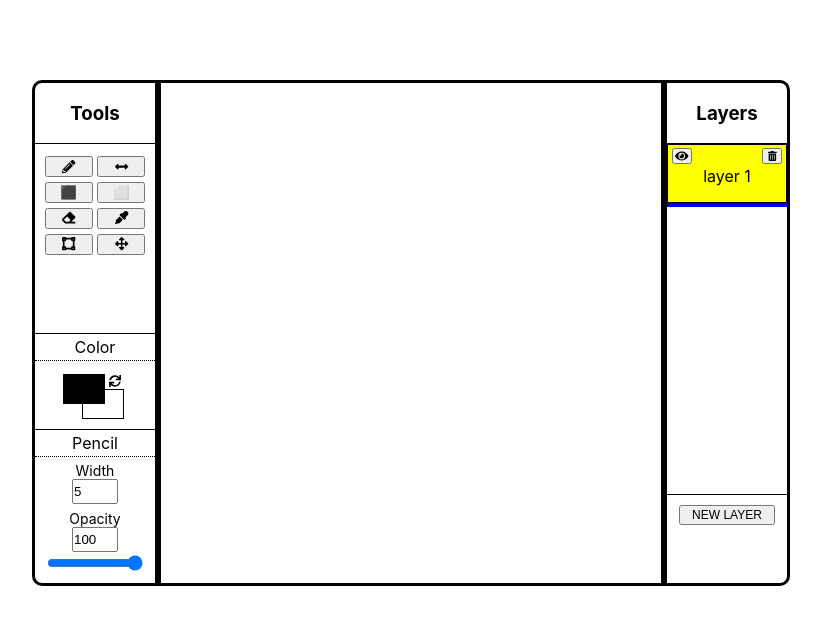
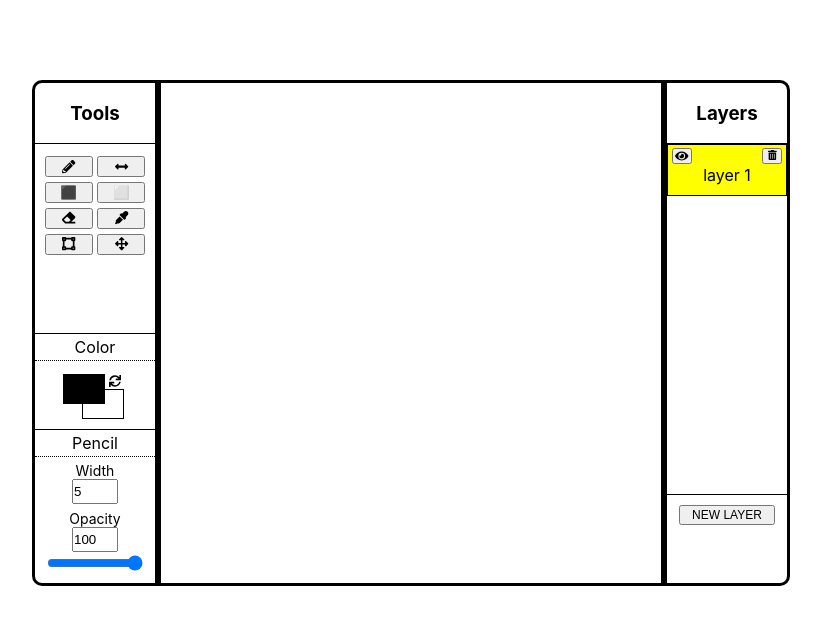
Before and after one commit to DuckEverlasting/snapshot, a React (Create React App) app: page / in a window 1280 px wide. Both pictures are taken after a click on the button "NEW LAYER". Shown: the top 624 px of the page, without its empty margins (229-1050 px from the left). Built offline with nearby package versions, Linux system fonts and the light colour scheme.

Commit message:
got react beautiful dnd working, added layer renaming

```diff
--- a/package.json
+++ b/package.json
@@ -9,7 +9,7 @@
     "@fortawesome/free-solid-svg-icons": "^5.9.0",
     "@fortawesome/react-fontawesome": "^0.1.4",
     "react": "^16.8.6",
-    "react-beautiful-dnd": "^11.0.4",
+    "react-beautiful-dnd": "^11.0.5",
     "react-dom": "^16.8.6",
     "react-redux": "^7.1.0",
     "react-scripts": "3.0.1",
--- a/src/actions/index.js
+++ b/src/actions/index.js
@@ -7,7 +7,10 @@ export const [
   CLEAR_LAYER_QUEUE,
   UPDATE_LAYER_OPACITY,
   UPDATE_LAYER_ORDER,
-  CARD_DRAGOVER,
+  ENABLE_LAYER_RENAME,
+  UPDATE_LAYER_NAME,
+  DRAG_LAYERCARD,
+  END_DRAG_LAYERCARD,
   MAKE_ACTIVE_LAYER,
   MAKE_ACTIVE_TOOL,
   UPDATE_TOOL_SETTINGS,
@@ -21,7 +24,10 @@ export const [
   "CLEAR_LAYER_QUEUE",
   "UPDATE_LAYER_OPACITY",
   "UPDATE_LAYER_ORDER",
-  "CARD_DRAGOVER",
+  "ENABLE_LAYER_RENAME",
+  "UPDATE_LAYER_NAME",
+  "DRAG_LAYERCARD",
+  "END_DRAG_LAYERCARD",
   "MAKE_ACTIVE_LAYER",
   "MAKE_ACTIVE_TOOL",
   "UPDATE_TOOL_SETTINGS",
@@ -84,10 +90,30 @@ export const updateLayerOrder = (from, to) => {
   };
 };
 
-export const layerCardDragover = position => {
+export const enableLayerRename = id => {
   return {
-    type: CARD_DRAGOVER,
+    type: ENABLE_LAYER_RENAME,
+    payload: id
+  };
+};
+
+export const updateLayerName = (id, name) => {
+  return {
+    type: UPDATE_LAYER_NAME,
+    payload: {id, name}
+  };
+};
+
+export const dragLayercard = position => {
+  return {
+    type: DRAG_LAYERCARD,
     payload: position
+  };
+}
+
+export const endDragLayercard = () => {
+  return {
+    type: END_DRAG_LAYERCARD
   };
 }
 
--- a/src/components/DrawSpace.js
+++ b/src/components/DrawSpace.js
@@ -59,6 +59,7 @@ export default function DrawSpace(props) {
 
   const handleMouseDown = ev => {
     if (activeLayer === null || state.hold) return;
+    if (layerOrder.includes("staging")) dispatch(deleteLayer("staging"))
     let [x, y] = [ev.nativeEvent.offsetX, ev.nativeEvent.offsetY];
     state = {
       ...state,
--- a/src/components/LayerCard.js
+++ b/src/components/LayerCard.js
@@ -1,39 +1,25 @@
-import React from 'react';
-import { useSelector, useDispatch } from 'react-redux';
-import styled from 'styled-components';
-import { FontAwesomeIcon } from '@fortawesome/react-fontawesome'
-import { faEye, faEyeSlash, faTrashAlt } from '@fortawesome/free-solid-svg-icons'
+import React, { useRef } from "react";
+import { useSelector, useDispatch } from "react-redux";
+import { Draggable } from "react-beautiful-dnd";
+import styled from "styled-components";
+import { FontAwesomeIcon } from "@fortawesome/react-fontawesome";
+import { faEye, faEyeSlash, faTrashAlt } from "@fortawesome/free-solid-svg-icons";
 
-import { makeActiveLayer, deleteLayer, hideLayer } from '../actions';
-
-const DropContainerSC = styled.div`
-  position: relative;
-`
-
-const DropAreaTopSC = styled.div`
-  position: absolute;
-  height: 50%;
-  width: 100%;
-  top: 0%;
-  border-top: 4px solid blue;
-`
-
-const DropAreaBottomSC = styled.div`
-  position: absolute;
-  height: 50%;
-  width: 100%;
-  bottom: 0%;
-  border-bottom: 4px solid blue;
-  margin-bottom: -4px;
-`
+import {
+  makeActiveLayer,
+  deleteLayer,
+  hideLayer,
+  enableLayerRename,
+  updateLayerName
+} from "../actions";
 
 const LayerCardSC = styled.div`
   position: relative;
   border: 1px solid black;
-  background: ${props => props.active ? "yellow" : "white"};
-  opacity: ${props => props.layerHidden ? .5 : 1};
+  background: ${props => (props.active ? "yellow" : "white")};
+  opacity: ${props => (props.layerHidden ? 0.5 : 1)};
   cursor: pointer;
-`
+`;
 
 const DeleteButtonSC = styled.button`
   position: absolute;
@@ -43,7 +29,7 @@ const DeleteButtonSC = styled.button`
   right: 3%;
   top: 5%;
   font-size: 10px;
-`
+`;
 
 const HideButtonSC = styled.button`
   position: absolute;
@@ -54,48 +40,75 @@ const HideButtonSC = styled.button`
   top: 5%;
   font-size: 12px;
   line-height: 4px;
-`
+`;
 
 const NameSC = styled.p`
-  padding-top: 5px;
-`
+  margin: 20px 0 10px;
+`;
+
+const RenameSC = styled.input`
+  margin: 20px 0 10px;
+  width: 90%;
+  text-align: center;
+`;
 
 export default function LayerCard(props) {
-  const { cardDragPosition, activeLayer } = useSelector(state => state)
+  const nameBox = useRef();
+  const { activeLayer } = useSelector(state => state);
   const dispatch = useDispatch();
-
-  const dragHandler = ev => {
-
-  }
 
   const clickHandler = ev => {
     if (props.hidden) return;
-    dispatch(makeActiveLayer(props.id))
-  }
+    dispatch(makeActiveLayer(props.id));
+  };
 
   const deleteHandler = ev => {
     ev.stopPropagation();
-    dispatch(deleteLayer(props.id))
-  }
+    dispatch(deleteLayer(props.id));
+  };
 
   const hideHandler = ev => {
     ev.stopPropagation();
-    dispatch(hideLayer(props.id))
+    dispatch(hideLayer(props.id));
+  };
+
+  const enableRenameHandler = () => {
+    dispatch(enableLayerRename(props.id))
+    document.addEventListener('mousedown', clickOutsideHandler, false)
+  }
+
+  const clickOutsideHandler = ev => {
+    if (nameBox.current !== (ev.target)) {
+      dispatch(updateLayerName(props.id, nameBox.current.value))
+      document.removeEventListener('mousedown', clickOutsideHandler, false)
+    }
   }
 
   return (
-    <DropContainerSC>
-      <DropAreaTopSC />
-      <DropAreaBottomSC />
-      <LayerCardSC draggable onDrag={dragHandler} onClick={clickHandler} active={props.id === activeLayer} layerHidden={props.hidden}>
+    <Draggable draggableId={props.id} index={props.index}>
+      {(provided) => (
+        <LayerCardSC
+          {...provided.draggableProps}
+          {...provided.dragHandleProps}
+          ref={provided.innerRef}
+          onClick={clickHandler}
+          active={props.id === activeLayer}
+          layerHidden={props.hidden}
+        >
           <HideButtonSC onClick={hideHandler}>
-          {props.hidden ? <FontAwesomeIcon icon={faEyeSlash} /> : <FontAwesomeIcon icon={faEye} />}
+            {props.hidden ? (
+              <FontAwesomeIcon icon={faEyeSlash} />
+            ) : (
+              <FontAwesomeIcon icon={faEye} />
+            )}
           </HideButtonSC>
           <DeleteButtonSC onClick={deleteHandler}>
             <FontAwesomeIcon icon={faTrashAlt} />
           </DeleteButtonSC>
-        <NameSC>{props.name}</NameSC>
+          {!props.nameEditable && <NameSC onDoubleClick={enableRenameHandler}>{props.name}</NameSC>}
+          {props.nameEditable && <RenameSC defaultValue={props.name} ref={nameBox}></RenameSC>}
         </LayerCardSC>
-    </DropContainerSC>
-  )
+      )}
+    </Draggable>
+  );
 }
--- a/src/index.js
+++ b/src/index.js
@@ -6,7 +6,10 @@ import rootReducer from './reducers';
 import './index.css';
 import App from './App';
 
-const store = createStore(rootReducer);
+const store = createStore(
+   rootReducer, /* preloadedState, */
+   window.__REDUX_DEVTOOLS_EXTENSION__ && window.__REDUX_DEVTOOLS_EXTENSION__()
+  );
 
 ReactDOM.render(
   <Provider store={store}>
--- a/src/panels/LayerPanel.js
+++ b/src/panels/LayerPanel.js
@@ -1,10 +1,10 @@
-import React from 'react';
-import { useSelector, useDispatch } from 'react-redux';
-import styled from 'styled-components';
+import React from "react";
+import { useSelector, useDispatch } from "react-redux";
+import { DragDropContext, Droppable } from "react-beautiful-dnd";
+import styled from "styled-components";
 
-import LayerCard from '../components/LayerCard';
-import { createLayer } from '../actions';
-
+import LayerCard from "../components/LayerCard";
+import { createLayer, updateLayerOrder } from "../actions";
 
 const LayerPanelSC = styled.div`
   display: flex;
@@ -17,12 +17,11 @@ const LayerPanelSC = styled.div`
   border-bottom-right-radius: 10px;
   border-top-right-radius: 10px;
   z-index: 1;
-`
+`;
 
 const LayerBoxSC = styled.div`
   display: flex;
-  flex-direction: column-reverse;
-  justify-content: flex-end;
+  flex-direction: column;
   position: relative;
   width: 100%;
   height: 70%;
@@ -30,7 +29,7 @@ const LayerBoxSC = styled.div`
   border-top: 1px solid black;
   border-bottom: 1px solid black;
   overflow-y: scroll;
-`
+`;
 
 const TitleSC = styled.h3`
   display: flex;
@@ -38,32 +37,69 @@ const TitleSC = styled.h3`
   justify-content: center;
   height: 12%;
   margin: 0;
-`
+`;
 
 const ButtonSC = styled.button`
   width: 80%;
   font-size: 12px;
-`
+`;
 
 export default function LayerPanel() {
-  const {height} = useSelector(state => state.workspaceSettings)
-  const {layers, layerOrder} = useSelector(state => state)
+  const { height } = useSelector(state => state.workspaceSettings);
+  const { layers, layerOrder } = useSelector(state => state);
   const dispatch = useDispatch();
 
-  return(
+  const onDragEnd = result => {
+    const { destination, source } = result;
+
+    if (!destination) return;
+
+    if (
+      destination.droppableId === source.droppableId &&
+      destination.index === source.index
+    ) return;
+
+    const src = layerOrder.length - source.index - 1
+    const dest = layerOrder.length - destination.index - 1
+
+    dispatch(updateLayerOrder(src, dest))
+  }
+
+  return (
     <LayerPanelSC height={height}>
       <TitleSC>Layers</TitleSC>
-      <LayerBoxSC>
-        {
-          layerOrder.length !== 0 &&
-          layerOrder.map((layerId, i) => {
-            if (layerId === "staging") return null;
-            let layer = layers[layers.findIndex(el => el.id === layerId)]
-            return <LayerCard key={layer.id} id={layer.id} name={layer.name} hidden={layer.hidden}/>
-          })
-        }
-      </LayerBoxSC>
-      <ButtonSC onClick={() => dispatch(createLayer(layerOrder.length))}>NEW LAYER</ButtonSC>
+      <DragDropContext onDragEnd={onDragEnd}>
+        <Droppable droppableId={"layersDroppable"}>
+          {(provided) => (
+            <LayerBoxSC
+              ref={provided.innerRef}
+              {...provided.droppableProps}
+            >
+              {layerOrder.length !== 0 &&
+                layerOrder
+                  .slice()
+                  .reverse()
+                  .map((layerId, i) => {
+                    if (layerId === "staging") return null;
+                    let layer = layers[layers.findIndex((el, i) => el.id === layerId)];
+                    return (
+                      <LayerCard
+                        key={layer.id}
+                        id={layer.id}
+                        index={i}
+                        name={layer.name}
+                        nameEditable={layer.nameEditable}
+                        hidden={layer.hidden}
+                      />
+                    );
+                  })}
+              {provided.placeholder}
+            </LayerBoxSC>)}
+        </Droppable>
+      </DragDropContext>
+      <ButtonSC onClick={() => dispatch(createLayer(layerOrder.length))}>
+        NEW LAYER
+      </ButtonSC>
     </LayerPanelSC>
-  )
+  );
 }
```
Also changed, not shown: src/reducers/index.js (+42 -5 lines), 1 other file (tests, documents, lock files or other folders). Lines whose indentation alone changed are shown as unchanged.
